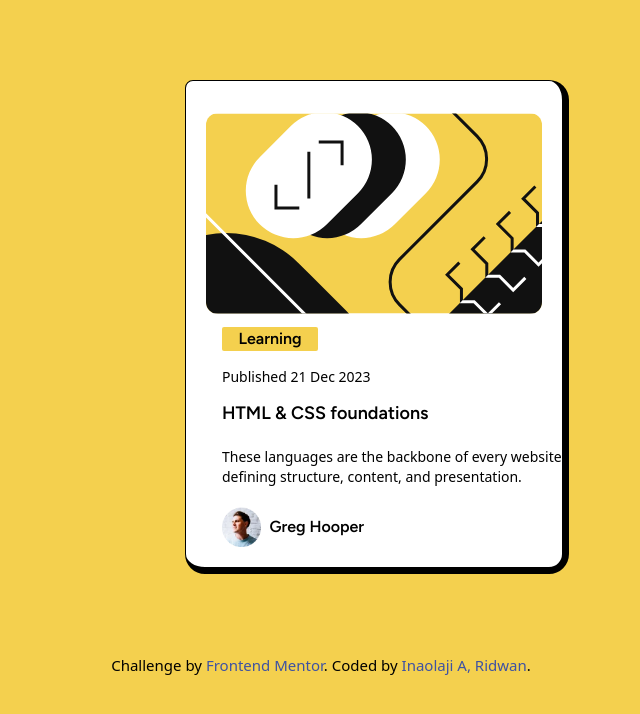
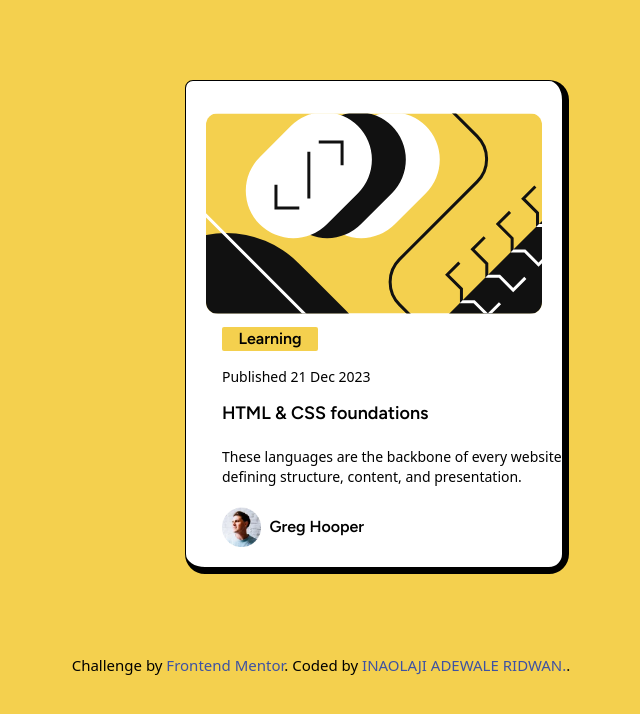
Before and after one commit to InaolajiRidwan/BlogPreviewCard, a plain HTML site: page public/index.html in a window 1280 px wide. Shown: the whole page, without its empty margins (199-839 px from the left). Drawn offline with Linux system fonts and the light colour scheme.

Commit message:
capitalized my name

```diff
--- a/public/index.html
+++ b/public/index.html
@@ -54,7 +54,7 @@
   <div class="attribution">
     <div class="xl:-ms-60">
       Challenge by <a href="https://www.frontendmentor.io?ref=challenge" target="_blank">Frontend Mentor</a>.
-    Coded by <a href="#">Inaolaji A, Ridwan</a>.
+    Coded by <a href="#">INAOLAJI ADEWALE RIDWAN.</a>.
     </div>
 
   </div>
```
